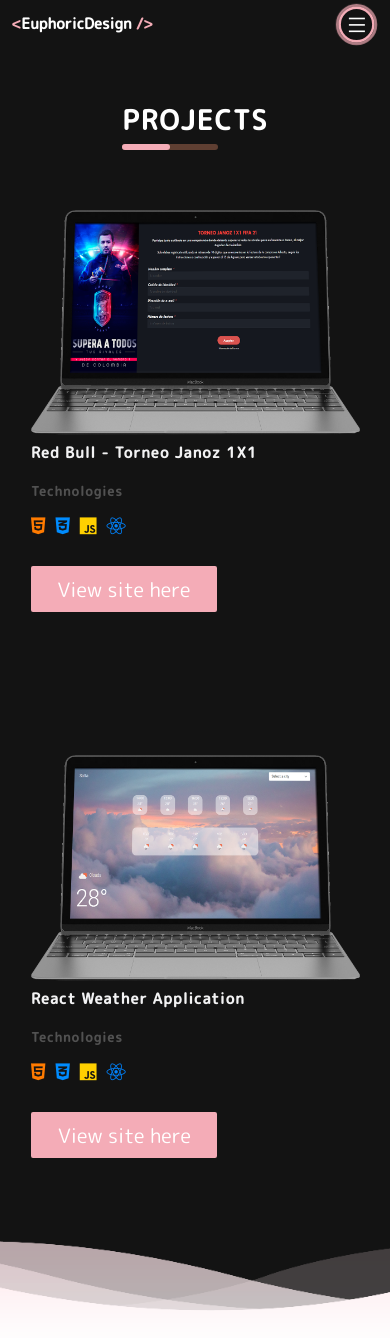
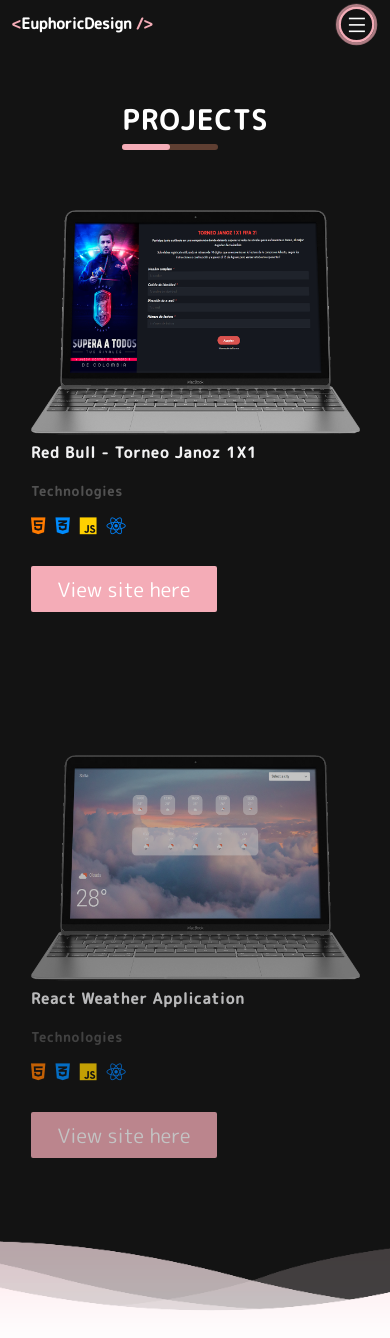
Before and after one commit to euphoricdesign/updated-portfolio, a React (Create React App) app: page /projects in a window 390 px wide. Shown: the top 1338 px of the page. Built offline with nearby package versions, Linux system fonts and the light colour scheme.

Commit message:
changing height of contact container in mobile

```diff
--- a/src/pages/Contact/Contact.scss
+++ b/src/pages/Contact/Contact.scss
@@ -8,7 +8,7 @@
   @media screen and (max-width: 768px) {
     padding: 0px 20px;
     margin-top: 70px;
-    height: 77vh;
+    height: 79vh;
   }
   .contact-section {
     margin-top: 6rem;
--- a/src/pages/Projects/PortfolioContent.js
+++ b/src/pages/Projects/PortfolioContent.js
@@ -10,8 +10,10 @@ const PortfolioContent = () => {
     useEffect(() => {
         const image = document.querySelector('.img-size');
         const aboutText = document.querySelectorAll('.about-text');
+        const secondProject = document.querySelector('.second-project')
         timeline.from(image, {opacity: 0, x: -600, duration: 1.3})
-        .from(aboutText, {opacity: 0, x: 600, duration: 1.5, stagger:0.2}, "-=1.3");
+        .from(aboutText, {opacity: 0, x: 600, duration: 1.5, stagger:0.2}, "-=1.3")
+        .from(secondProject, {opacity: 0, duration: .2})
     })
 
 
@@ -34,7 +36,7 @@ const PortfolioContent = () => {
         </div>
       </div>
 
-      <div className="container-work">
+      <div className="container-work second-project">
         <div className="container-img">
           <img src={image2} className="img-size" alt="" />
         </div>
```
